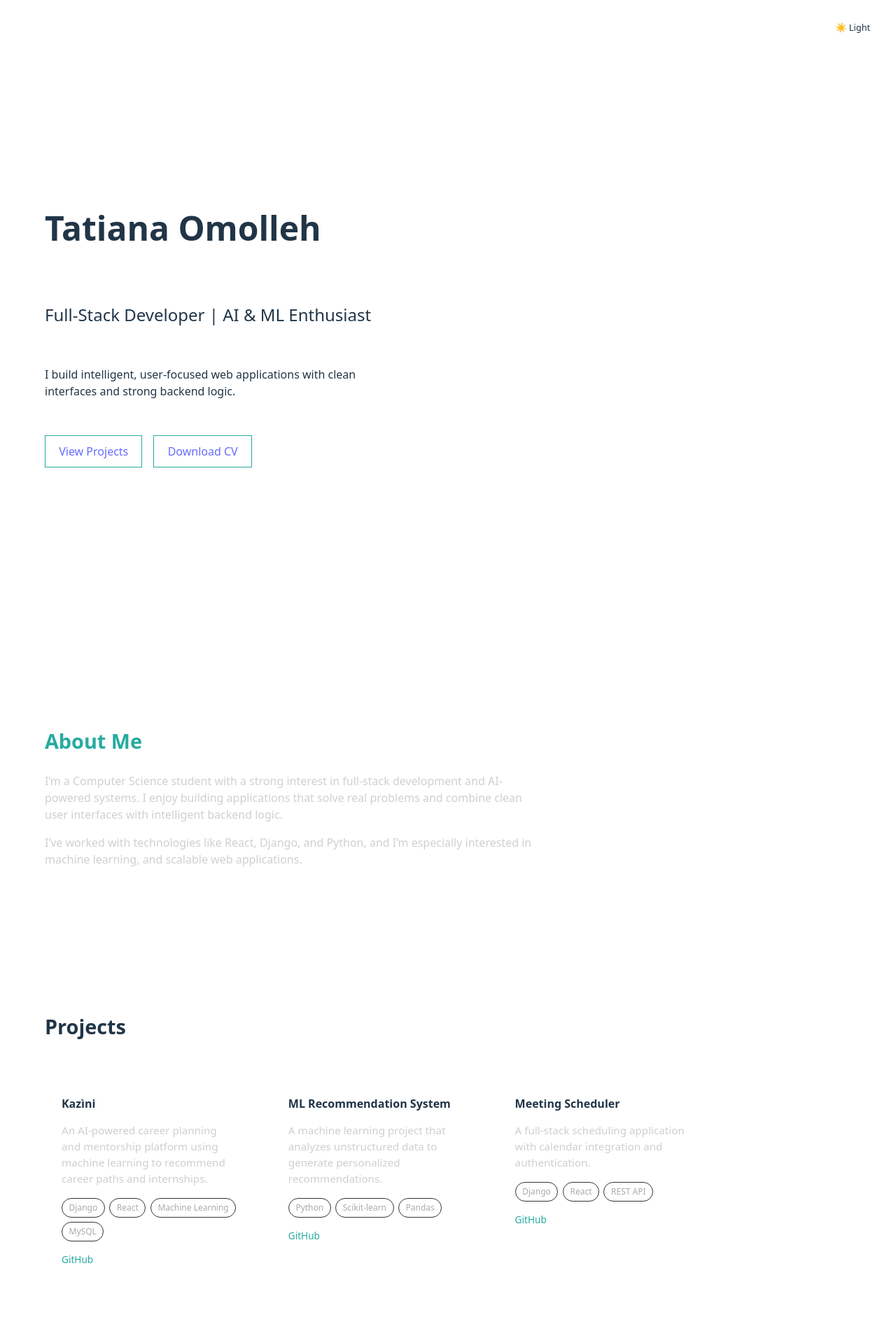
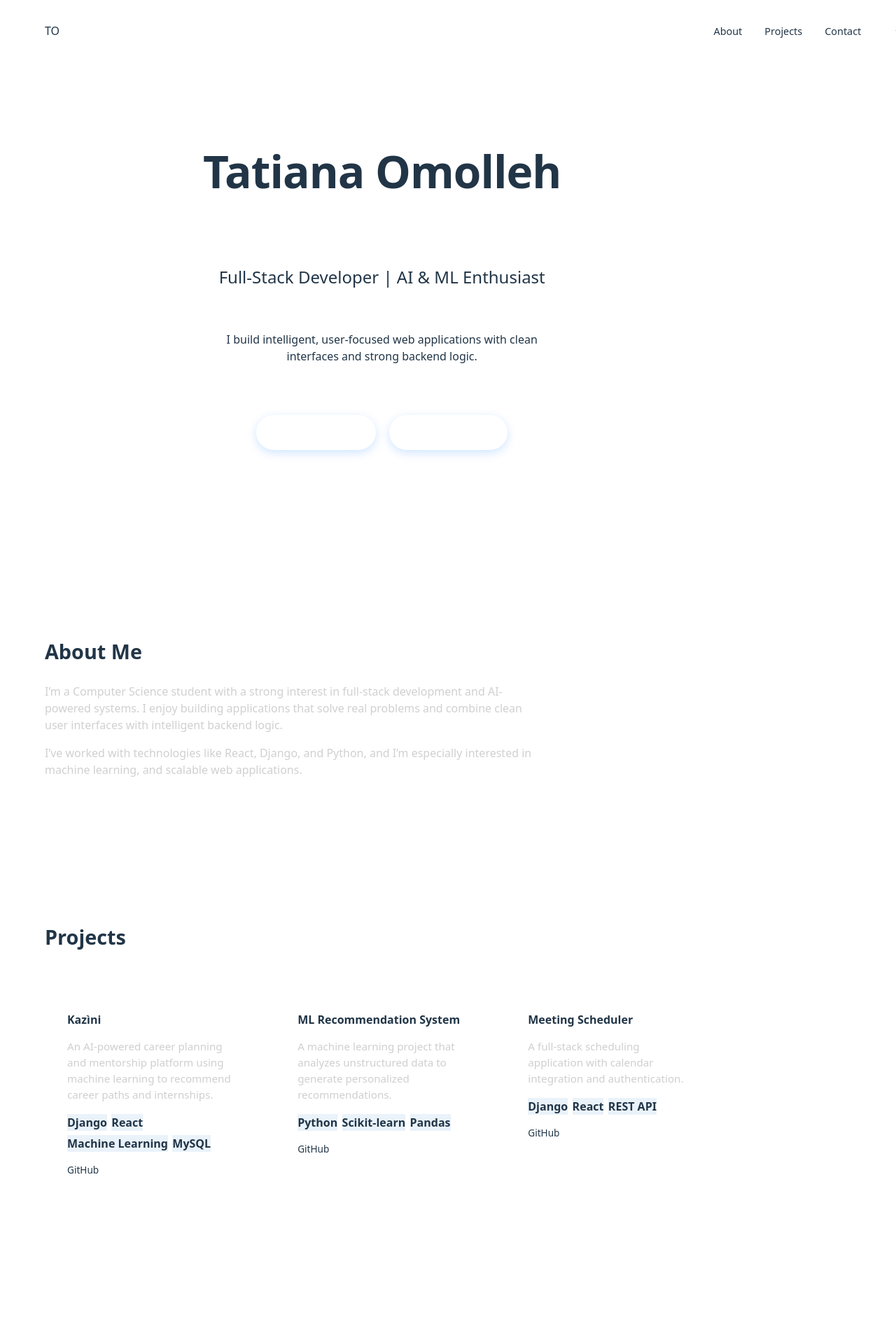
Before and after one commit to tatiana-omolleh/portfolio, a React (Vite) app in the folder PersonalPortfolio/: page / in a window 1280 px wide. Shown: the top 1912 px of the page at 70% size. Built offline with nearby package versions, Linux system fonts and the light colour scheme; the HTML template or start-up script is replaced by a standard one.

Commit message:
Improving the current styling

```diff
--- a/PersonalPortfolio/src/App.jsx
+++ b/PersonalPortfolio/src/App.jsx
@@ -1,18 +1,20 @@
+import Navbar from "./components/Navbar";
 import Hero from "./components/Hero";
 import About from "./components/About";
 import Projects from "./components/Projects";
 import Contact from "./components/Contact";
 import Footer from "./components/Footer";
-import ThemeToggle from "./components/ThemeToggle";
 
 function App() {
   return (
     <>
-      <ThemeToggle />
-      <Hero />
-      <About />
-      <Projects />
-      <Contact />
+      <Navbar />
+      <main>
+        <Hero />
+        <About />
+        <Projects />
+        <Contact />
+      </main>
       <Footer />
     </>
   );
--- /dev/null
+++ b/PersonalPortfolio/src/components/Navbar.jsx
@@ -0,0 +1,19 @@
+import ThemeToggle from "./ThemeToggle";
+import "../styles/navbar.css";
+
+function Navbar() {
+  return (
+    <nav className="navbar">
+      <div className="nav-logo">TO</div>
+      <div className="nav-right">
+        <ul className="nav-links">
+          <li><a href="#about">About</a></li>
+          <li><a href="#projects">Projects</a></li>
+          <li><a href="#contact">Contact</a></li>
+        </ul>
+        <ThemeToggle />
+      </div>
+    </nav>
+  );
+}
+export default Navbar;
--- a/PersonalPortfolio/src/styles/about.css
+++ b/PersonalPortfolio/src/styles/about.css
@@ -8,7 +8,7 @@
 .about h3 {
   font-size: 1.8rem;
   margin-bottom: 1.5rem;
-  color: #26ab9f;
+  color: var(--accent);
 }
 
 .about p {
--- a/PersonalPortfolio/src/styles/global.css
+++ b/PersonalPortfolio/src/styles/global.css
@@ -1,19 +1,21 @@
 :root {
-  --bg-color: #0f0f0f;
-  --text-color: #f5f5f5;
-  --secondary-text: #cfcfcf;
-  --accent: #26ab9f;
-  --card-bg: #161616;
-  --border-color: #222;
+  --bg-color: #ffffff;
+  --text-color: #1a202c;
+  --secondary-text: #4a5568;
+  --accent: #3182ce;
+  --card-bg: #f7fafc;
+  --border-color: #e2e8f0;
+  --nav-bg: rgba(255, 255, 255, 0.8);
 }
 
-[data-theme="light"] {
-  --bg-color: #f7f7f7;
-  --text-color: #1f1f1f;
-  --secondary-text: #5d5d5d;
-  --accent: #26ab9f;
-  --card-bg: #ffffff;
-  --border-color: #ddd;
+[data-theme="dark"] {
+  --bg-color: #0f172a;
+  --text-color: #f1f5f9;
+  --secondary-text: #94a3b8;
+  --accent: #3b82f6;
+  --card-bg: #1e293b;
+  --border-color: #334155;
+  --nav-bg: rgba(15, 23, 42, 0.8);
 }
 
 * {
--- a/PersonalPortfolio/src/styles/hero.css
+++ b/PersonalPortfolio/src/styles/hero.css
@@ -1,14 +1,17 @@
 .hero {
   min-height: 100vh;
-  padding: 4rem;
   display: flex;
   flex-direction: column;
   justify-content: center;
-  gap: 1.2rem;
+  align-items: center; /* Centered */
+  text-align: center;  /* Centered */
+  gap: 1.5rem;
+  background: radial-gradient(circle at center, var(--card-bg) 0%, var(--bg-color) 100%);
 }
 
 .hero h1 {
-  font-size: 3rem;
+  font-size: 4rem;
+  letter-spacing: -1px;
 }
 
 .hero h2 {
@@ -23,19 +26,23 @@
 
 .hero-buttons {
   display: flex;
-  gap: 1rem;
-  margin-top: 1rem;
+  gap: 1.2rem;
+  margin-top: 2rem;
 }
 
 .hero-buttons a {
-  padding: 0.6rem 1.2rem;
-  border: 1px solid #26ab9f;
-  transition: all 0.3s ease;
+  padding: 0.8rem 2rem;
+  border-radius: 50px; /* Pill shape */
+  font-weight: 600;
+  transition: all 0.3s cubic-bezier(0.4, 0, 0.2, 1);
+  background: var(--accent);
+  color: white;
+  box-shadow: 0 4px 14px 0 rgba(0, 118, 255, 0.19);
 }
 
 .hero-buttons a:hover {
-  background: var(--accent);
-  color: var(--bg-color);
+  transform: translateY(-2px);
+  box-shadow: 0 6px 20px rgba(0, 118, 255, 0.23);
 }
 
 .hero-buttons .secondary {
--- /dev/null
+++ b/PersonalPortfolio/src/styles/navbar.css
@@ -0,0 +1,36 @@
+.navbar {
+  position: fixed;
+  top: 0;
+  width: 100%;
+  display: flex;
+  justify-content: space-between;
+  align-items: center;
+  padding: 1rem 4rem;
+  background: var(--nav-bg);
+  backdrop-filter: blur(12px);
+  z-index: 1000;
+  border-bottom: 1px solid var(--border-color);
+}
+
+.nav-right {
+  display: flex;
+  align-items: center;
+  gap: 2rem;
+}
+
+.nav-links {
+  display: flex;
+  gap: 2rem;
+  list-style: none;
+}
+
+.nav-links a {
+  font-size: 0.9rem;
+  font-weight: 500;
+  color: var(--secondary-text);
+  transition: color 0.3s;
+}
+
+.nav-links a:hover {
+  color: var(--accent);
+}
--- a/PersonalPortfolio/src/styles/projects.css
+++ b/PersonalPortfolio/src/styles/projects.css
@@ -15,16 +15,17 @@
 }
 
 .project-card {
-  padding: 1.5rem;
-  border-radius: 8px;
-  transition: transform 0.3s ease, box-shadow 0.3s ease;
+  padding: 2rem;
+  border-radius: 16px;
   background: var(--card-bg);
+  border: 1px solid var(--border-color);
+  transition: all 0.4s ease;
 }
 
 .project-card:hover {
-  transform: translateY(-6px);
-  box-shadow: 0 10px 30px rgba(38, 171, 159, 0.15);
-  box-shadow: 0 10px 30px rgba(38, 171, 159, 0.15);
+  transform: translateY(-8px);
+  border-color: var(--accent);
+  box-shadow: 0 10px 30px -10px rgba(49, 130, 206, 0.3); /* Soft accent glow */
 }
 
 .project-card h4 {
@@ -44,11 +45,10 @@
 }
 
 .tech-stack span {
-  font-size: 0.75rem;
-  padding: 0.25rem 0.6rem;
-  border: 1px solid #333;
-  border-radius: 20px;
-  color: #aaa;
+  background: rgba(49, 130, 206, 0.1);
+  color: var(--accent);
+  border: none;
+  font-weight: 600;
 }
 
 .project-links {
@@ -58,7 +58,7 @@
 
 .project-links a {
   font-size: 0.85rem;
-  color: #26ab9f;
+  color: var(--accent);
 }
 
 @media (max-width: 768px) {
--- a/PersonalPortfolio/src/styles/theme-toggle.css
+++ b/PersonalPortfolio/src/styles/theme-toggle.css
@@ -1,24 +1,27 @@
+/* src/styles/theme-toggle.css */
 .theme-toggle {
-  position: fixed;
-  top: 1.5rem;
-  right: 1.5rem;
   background: transparent;
   border: 1px solid var(--border-color);
-  padding: 0.4rem 0.8rem;
+  padding: 0.5rem 1rem;
+  border-radius: 20px; /* Matching the new pill-style UI */
   color: var(--text-color);
   font-size: 0.8rem;
+  cursor: pointer;
   transition: all 0.3s ease;
+  display: flex;
+  align-items: center;
+  gap: 0.5rem;
 }
 
 .theme-toggle:hover {
   border-color: var(--accent);
   color: var(--accent);
+  background: rgba(49, 130, 206, 0.05);
 }
 
+/* Remove the old media query that was forcing it to the top right */
 @media (max-width: 480px) {
   .theme-toggle {
-    top: 1rem;
-    right: 1rem;
     font-size: 0.7rem;
     padding: 0.3rem 0.6rem;
   }
```
